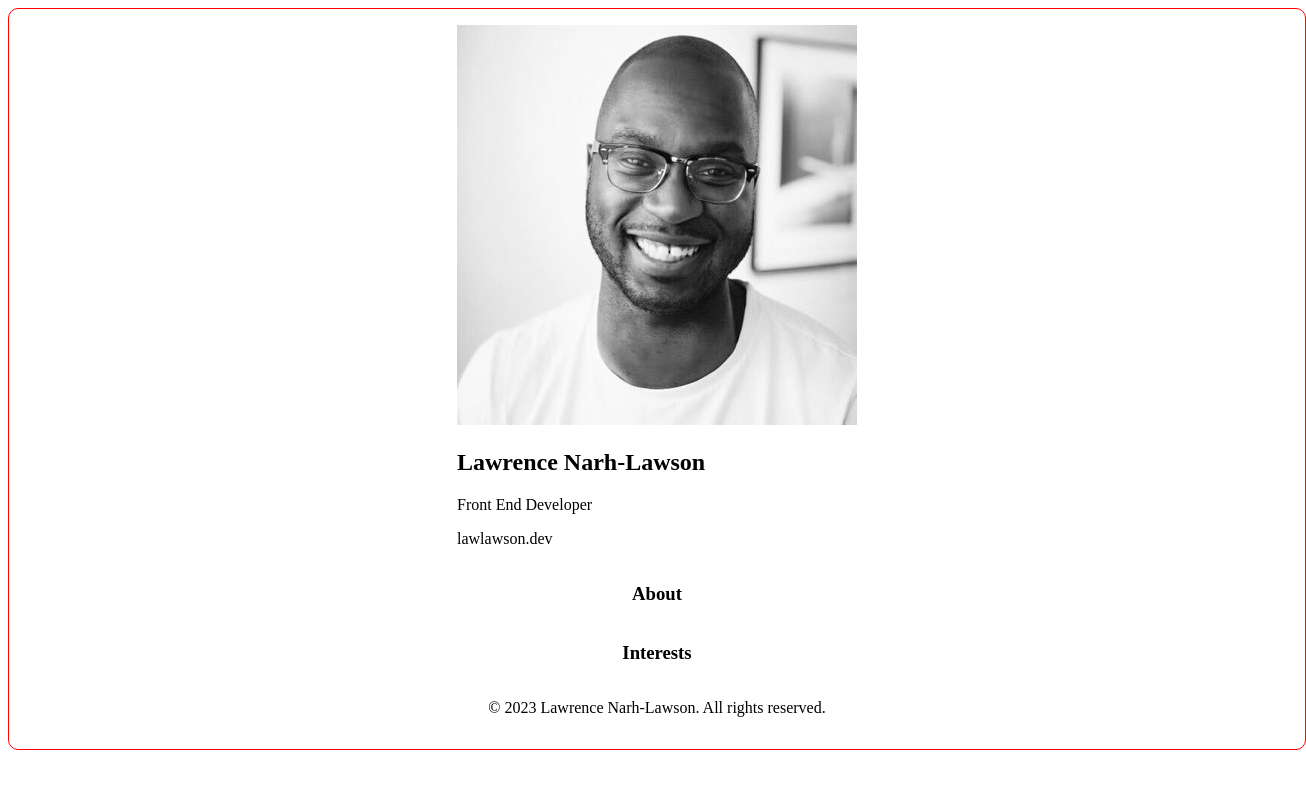
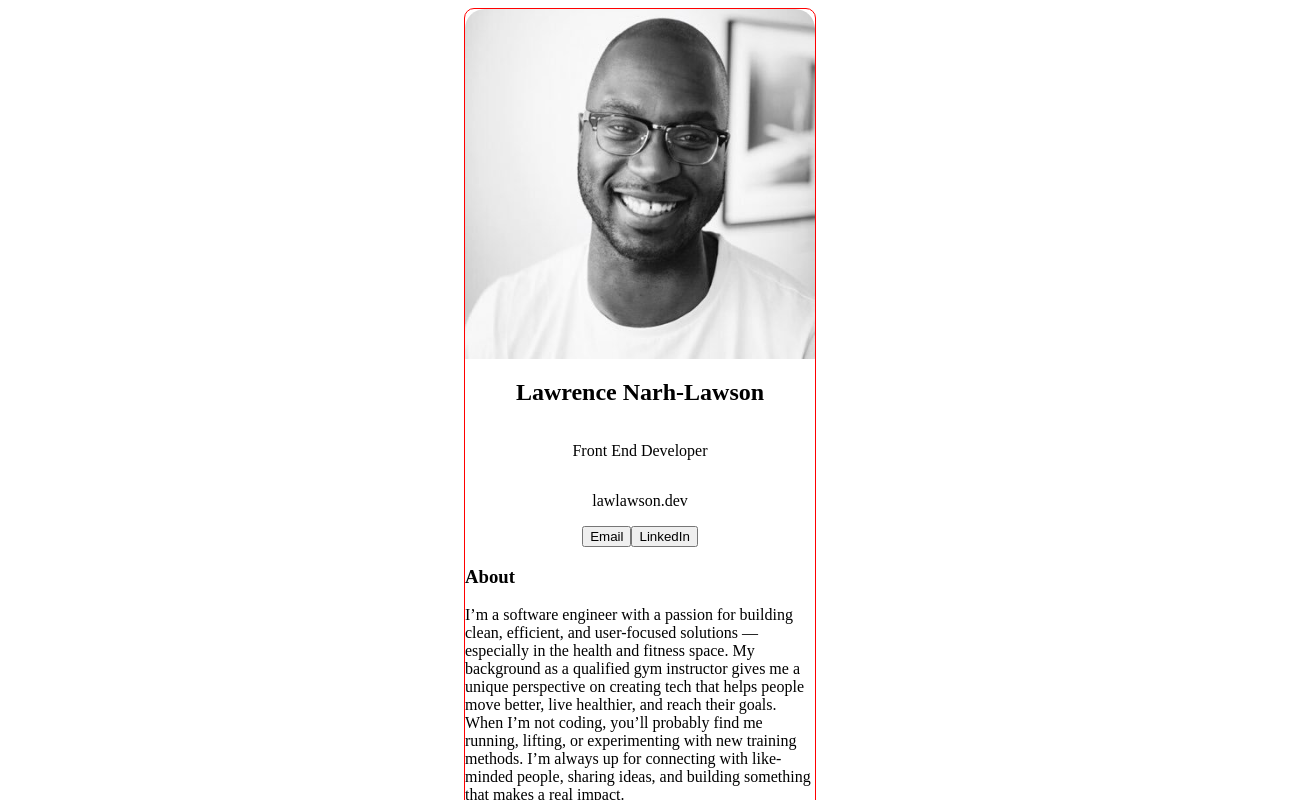
Before and after one commit to lawlawson/digital-business-card, a React (Vite) app: page / in a window 1280 px wide. Shown: the top 800 px of the page, 1306 px wide, since content can reach past the window. Built offline with nearby package versions, Linux system fonts and the light colour scheme.

Commit message:
added styles and centred card

```diff
--- a/src/App.css
+++ b/src/App.css
@@ -3,8 +3,10 @@
   flex-direction: column;
   align-items: center;
   justify-content: center;
+  min-height: 100vh;
   width: 100%;
-  padding: 1rem;
+  margin: 0 auto;
   border-radius: 10px;
   border: 1px solid red;
+  max-width: 350px;
 }
--- /dev/null
+++ b/src/components/About/About.css
@@ -0,0 +1,8 @@
+.about {
+  display: flex;
+  flex-direction: column;
+  align-items: center;
+  justify-content: center;
+  padding: 1rem;
+  width: 100%;
+}
--- a/src/components/About/About.jsx
+++ b/src/components/About/About.jsx
@@ -2,6 +2,16 @@ function About() {
   return (
     <div className='about'>
       <h3>About</h3>
+      <p>
+        I’m a software engineer with a passion for building clean, efficient,
+        and user-focused solutions — especially in the health and fitness space.
+        My background as a qualified gym instructor gives me a unique
+        perspective on creating tech that helps people move better, live
+        healthier, and reach their goals. When I’m not coding, you’ll probably
+        find me running, lifting, or experimenting with new training methods.
+        I’m always up for connecting with like-minded people, sharing ideas, and
+        building something that makes a real impact.
+      </p>
     </div>
   );
 }
--- a/src/components/Info/Info.jsx
+++ b/src/components/Info/Info.jsx
@@ -1,3 +1,5 @@
+import './info.css';
+
 function Info() {
   return (
     <div className='info'>
@@ -5,6 +7,10 @@ function Info() {
       <h2>Lawrence Narh-Lawson</h2>
       <p>Front End Developer</p>
       <p>lawlawson.dev</p>
+      <div className='buttons'>
+        <button>Email</button>
+        <button>LinkedIn</button>
+      </div>
     </div>
   );
 }
--- /dev/null
+++ b/src/components/Info/info.css
@@ -0,0 +1,12 @@
+.info > img {
+  width: 350px;
+  border-radius: 20px 20px 0 0;
+}
+
+.info {
+  display: flex;
+  flex-direction: column;
+  align-items: center;
+  justify-content: center;
+  width: 100%;
+}
--- a/src/components/Interests/Interests.jsx
+++ b/src/components/Interests/Interests.jsx
@@ -2,6 +2,10 @@ function Interests() {
   return (
     <div className='interests'>
       <h3>Interests</h3>
+      <p>
+        Software development, health tech, fitness training, endurance running,
+        UI/UX design, personal growth, and all things performance-driven.
+      </p>
     </div>
   );
 }
```
